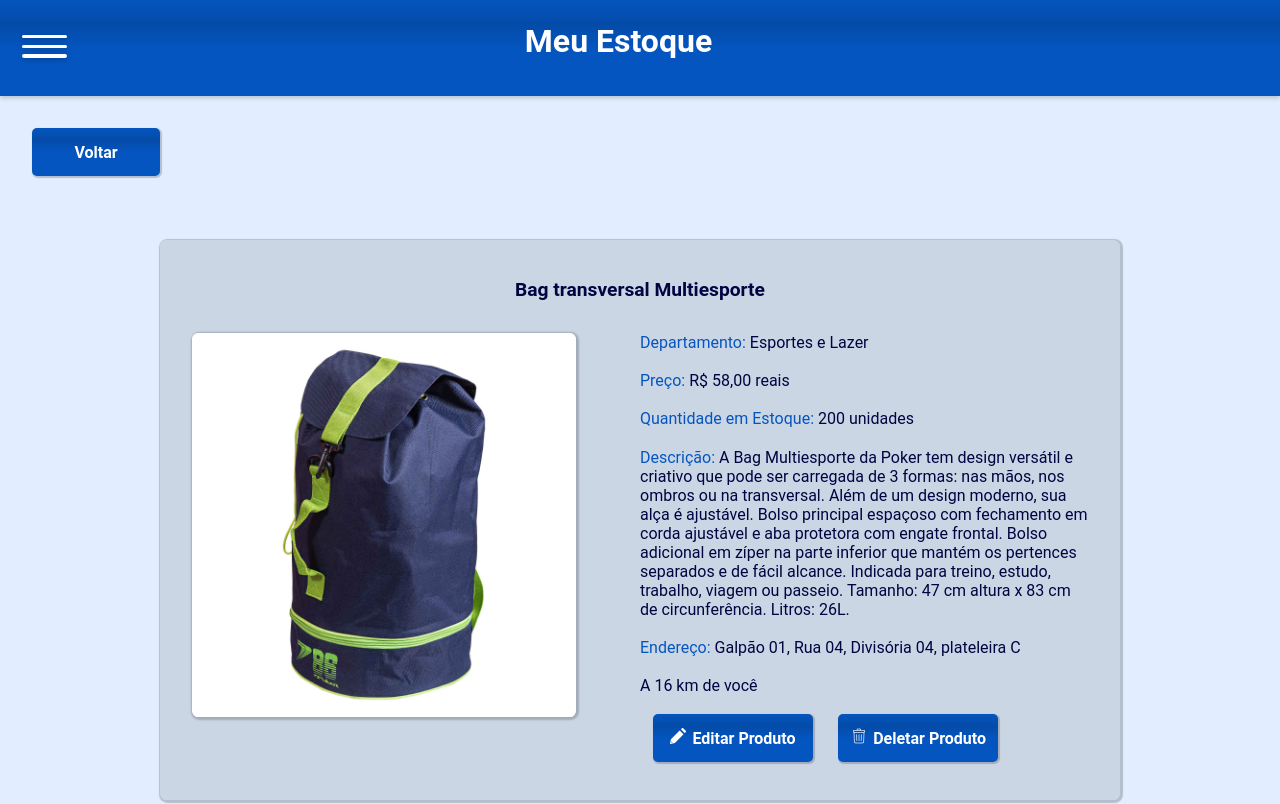
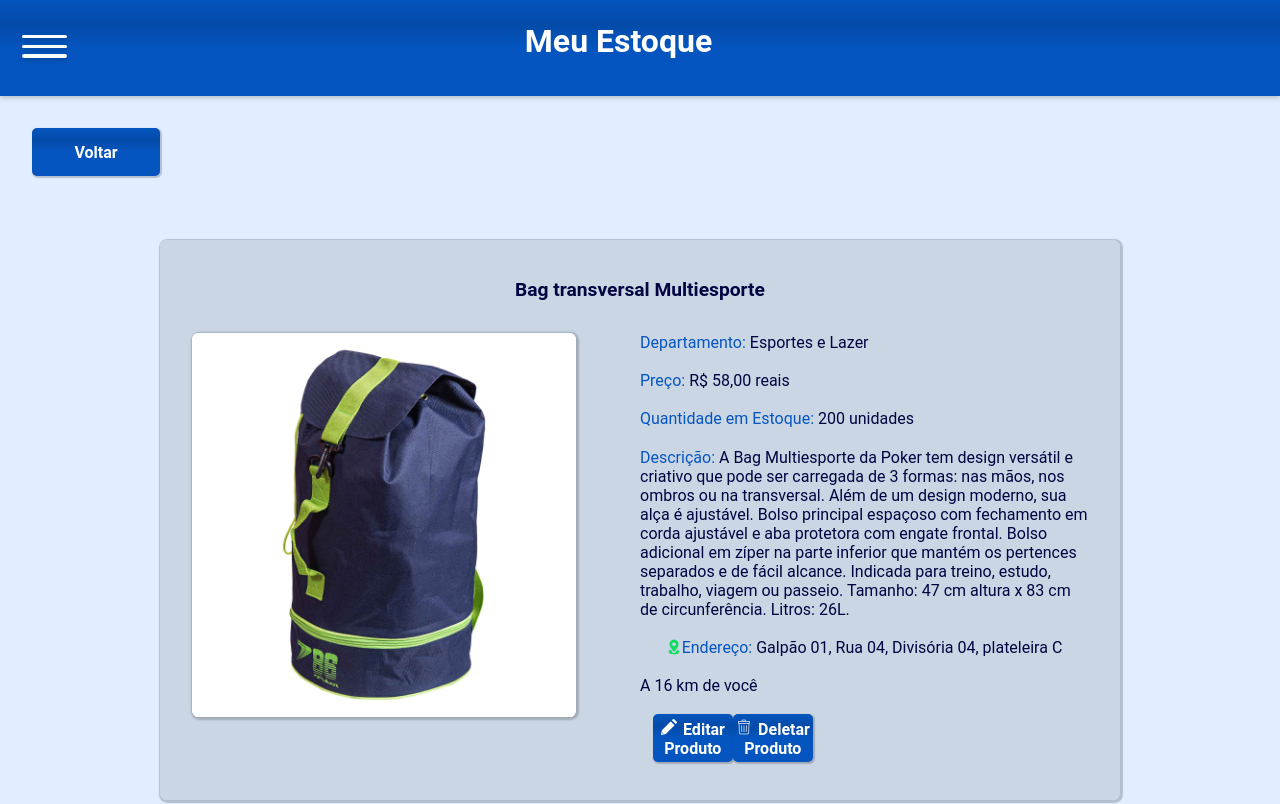
Before and after one commit to SraSidle/meu-estoque, a React (Create React App) app: page /products/1001 in a window 1280 px wide. Shown: the top 804 px of the page. Built offline with nearby package versions, Linux system fonts and the light colour scheme.

Commit message:
feat: added icon location prodctDetails

```diff
--- a/src/pages/ProductDetails/index.tsx
+++ b/src/pages/ProductDetails/index.tsx
@@ -1,5 +1,6 @@
 import Header from "components/Header";
 import Footer from "components/Footer";
+import location from "assets/icons/location.png";
 import { useNavigate, useParams } from "react-router-dom";
 import {
   SContainer,
@@ -67,9 +68,12 @@ const ProductDetails = (): JSX.Element => {
                 <p>
                   Descrição: <span>{product.description}</span>
                 </p>
-                <p>
-                  Endereço: <span>{product.adress}</span>
-                </p>
+                <div className="location">
+                  <img src={location} alt="ícone de localização" />
+                  <p>
+                    Endereço: <span>{product.adress}</span>
+                  </p>
+                </div>
                 <p>
                   <span> A {product.distance} km de você</span>
                 </p>
--- a/src/pages/ProductDetails/style.ts
+++ b/src/pages/ProductDetails/style.ts
@@ -44,12 +44,21 @@ export const STextContainer = styled.div`
   gap: 10rem;
 
   div {
-    button {
+    .button-container {
       width: 25rem;
       margin: 0 2rem;
       img {
         width: 2.5rem;
         margin-right: 1rem;
+      }
+    }
+
+    .location {
+      display: flex;
+      justify-content: center;
+      align-items: center;
+      img {
+        width: 2.5rem;
       }
     }
   }
```
Also changed, not shown: src/assets/icons/location.png (added).
